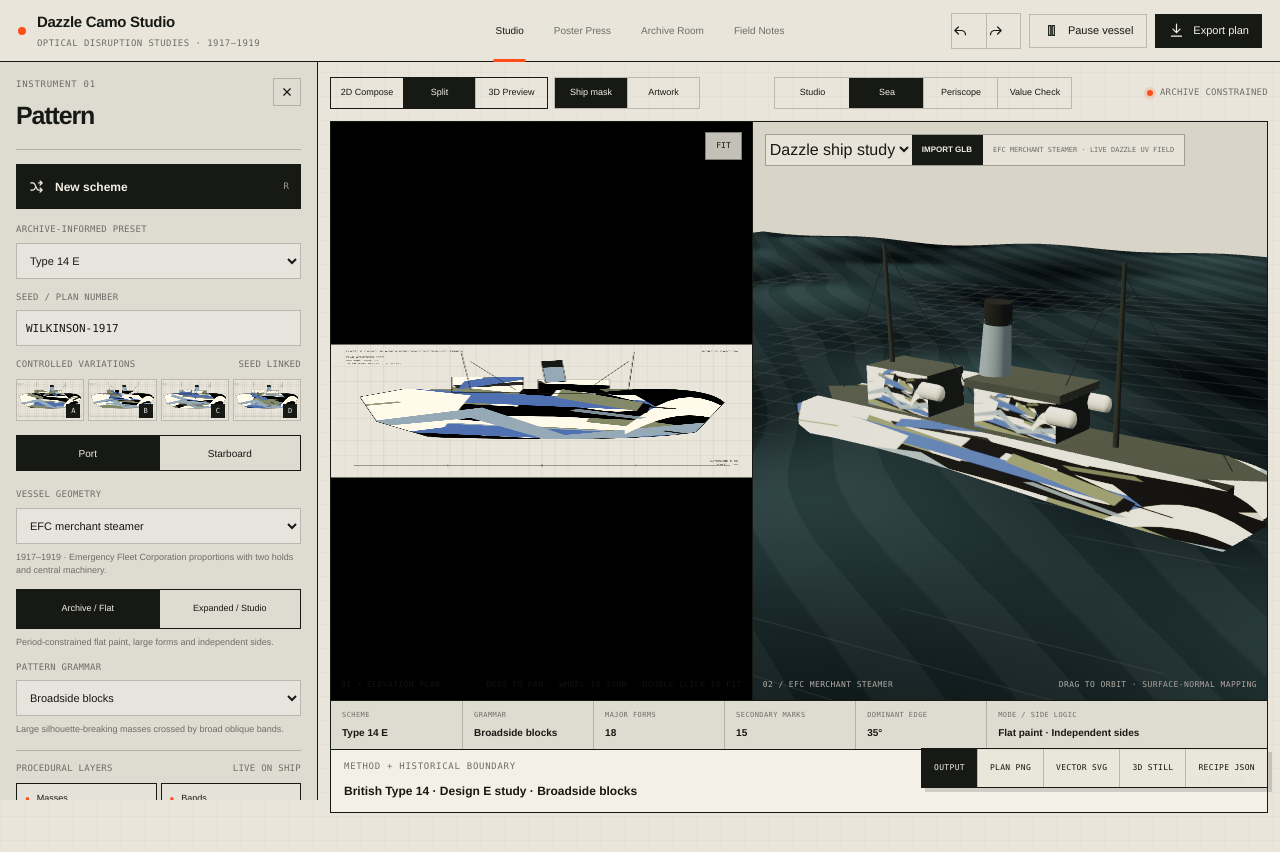
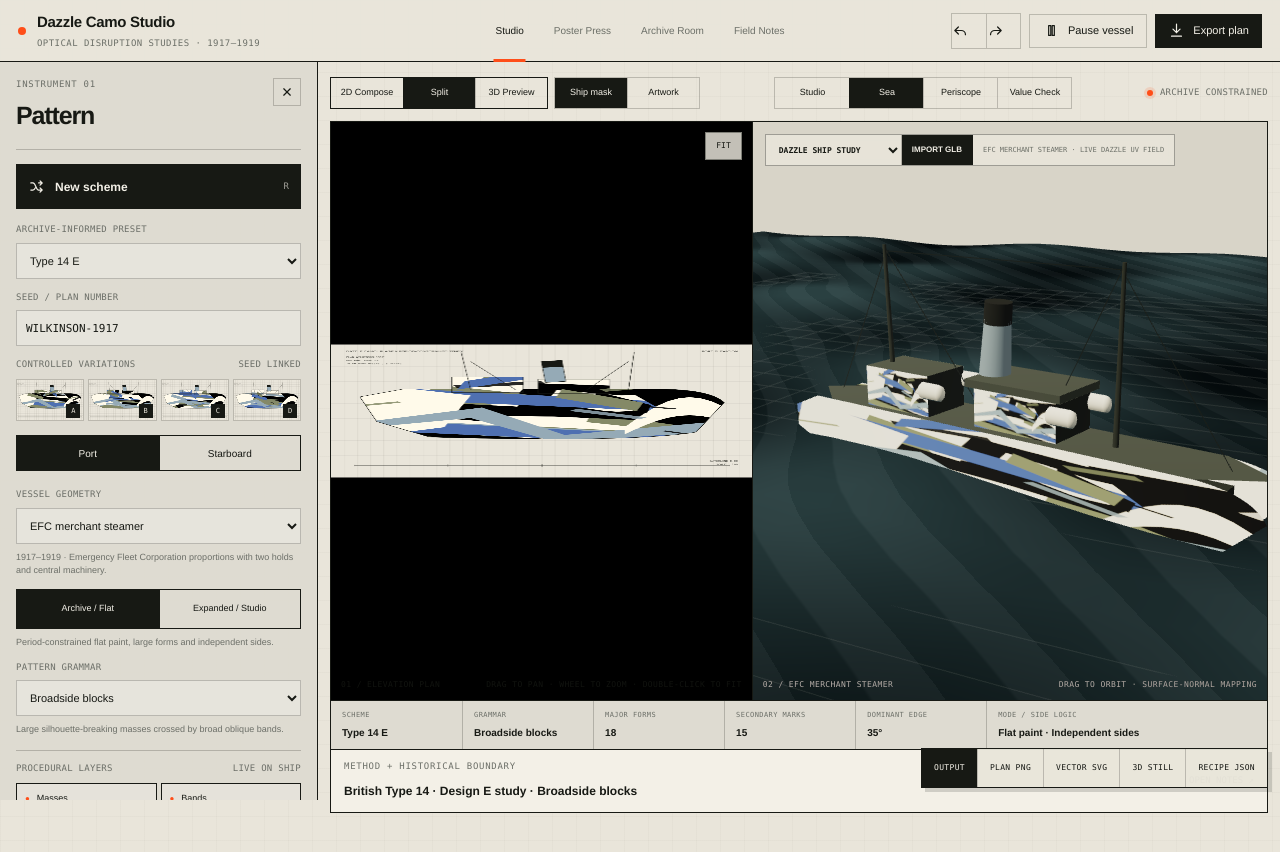
Before and after one commit to coobytron/dazzle-camo-studio, a Next.js app: page / in a window 1280 px wide. Shown: the top 852 px of the page. Built offline with nearby package versions, Linux system fonts and the light colour scheme.

Commit message:
Add bundled 3D model library

```diff
--- a/app/globals.css
+++ b/app/globals.css
@@ -1396,6 +1396,32 @@ input[type="range"]::-webkit-slider-thumb {
   font-size: 9px;
 }
 
+.mesh-library {
+  display: grid;
+  grid-template-columns: 1fr minmax(150px, 1.4fr);
+  align-items: center;
+  margin-bottom: 8px;
+  border: 1px solid var(--rule);
+  font-family: ui-monospace, SFMono-Regular, Menlo, monospace;
+  font-size: 9px;
+  text-transform: uppercase;
+}
+
+.mesh-library > span {
+  padding: 0 9px;
+  color: var(--muted);
+}
+
+.mesh-library select {
+  min-height: 38px;
+  border: 0;
+  border-left: 1px solid var(--rule);
+  background: var(--paper-bright);
+  padding: 0 8px;
+  color: var(--ink);
+  font: inherit;
+}
+
 .mesh-upload {
   display: grid;
   min-height: 52px;
@@ -1494,6 +1520,26 @@ input[type="range"]::-webkit-slider-thumb {
   backdrop-filter: blur(8px);
 }
 
+.model-intake label {
+  display: flex;
+  min-height: 30px;
+  align-items: center;
+  border-right: 1px solid rgba(23, 25, 20, 0.25);
+}
+
+.model-intake select {
+  max-width: 150px;
+  min-height: 30px;
+  border: 0;
+  background: transparent;
+  color: var(--ink);
+  padding: 0 24px 0 9px;
+  font-family: ui-monospace, SFMono-Regular, Menlo, monospace;
+  font-size: 8px;
+  font-weight: 700;
+  text-transform: uppercase;
+}
+
 .model-intake input {
   display: none;
 }
@@ -1511,6 +1557,10 @@ input[type="range"]::-webkit-slider-thumb {
   text-transform: uppercase;
 }
 
+.model-intake .surface-toggle {
+  background: #5f6f92;
+}
+
 .model-intake span {
   min-width: 0;
   overflow: hidden;
```
